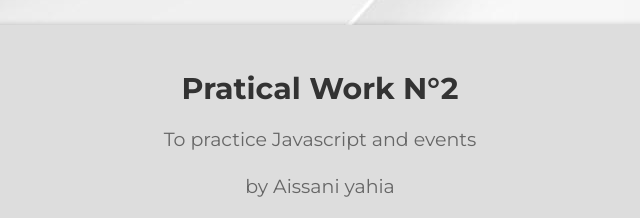
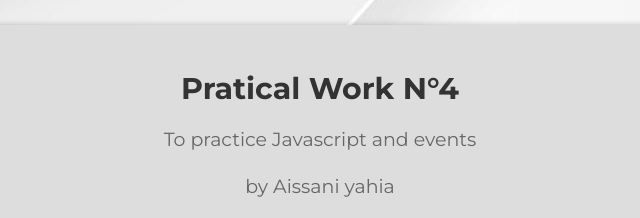
Before and after one commit to YahiaAiss/initwebtp04, a plain HTML site: page index.html in a window 1280 px wide. Shown: the part 260-478 px from the top of the page, 320-960 px from the left. Drawn offline with Linux system fonts and the light colour scheme; a web font is replaced by a local one.

Commit message:
Update index.html

```diff
--- a/index.html
+++ b/index.html
@@ -9,7 +9,7 @@
 </head>
 <body>
     <div class="title">
-        <h2>Pratical Work N°2</h2>
+        <h2>Pratical Work N°4</h2>
         <p>To practice Javascript and events</p>
         <p>by Aissani yahia</p>
         <a href="main.html">Visit</a>
```
